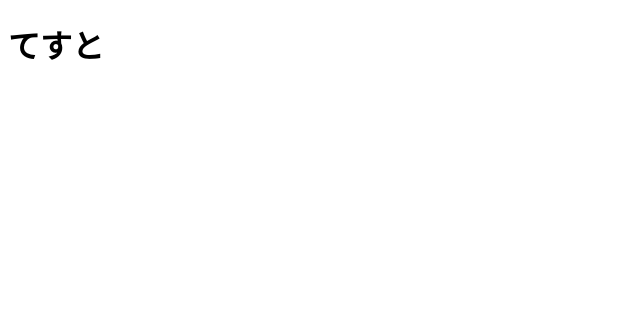
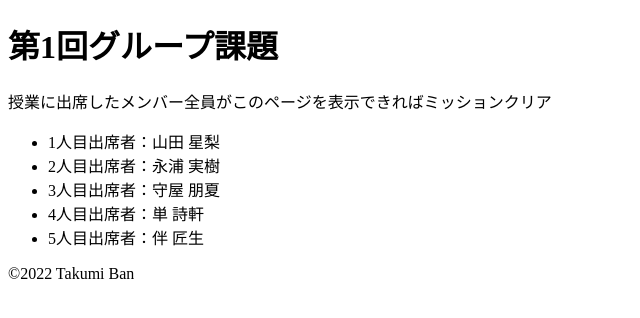
Before and after one commit to Takumi-Ban/Portfolio, a plain HTML site: page docs/index.html in a window 1280 px wide. Shown: the whole page, without its empty margins (0-640 px from the left). Drawn offline with Linux system fonts and the light colour scheme.

Commit message:
Update index.html

```diff
--- a/docs/index.html
+++ b/docs/index.html
@@ -2,9 +2,19 @@
 <html lang="ja">
   <head>
     <meta charset="utf-8">
-    <title>Web Technology</title>
+    <title>何度目かのHTML</title>
+    <link rel="stylesheet" href="index.css" type="text css">
   </head>
   <body>
-      <h1>てすと</h1>
+      <h1>第1回グループ課題</h1>
+      <p>授業に出席したメンバー全員がこのページを表示できればミッションクリア</p>
+      <ul>
+        <li>1人目出席者：山田 星梨</li>
+        <li>2人目出席者：永浦 実樹</li>
+        <li>3人目出席者：守屋 朋夏</li>
+        <li>4人目出席者：単 詩軒</li>
+        <li>5人目出席者：伴 匠生</li>
+      </ul>
+      <footer>©︎2022 Takumi Ban</footer>
   </body>
 </html>
```
